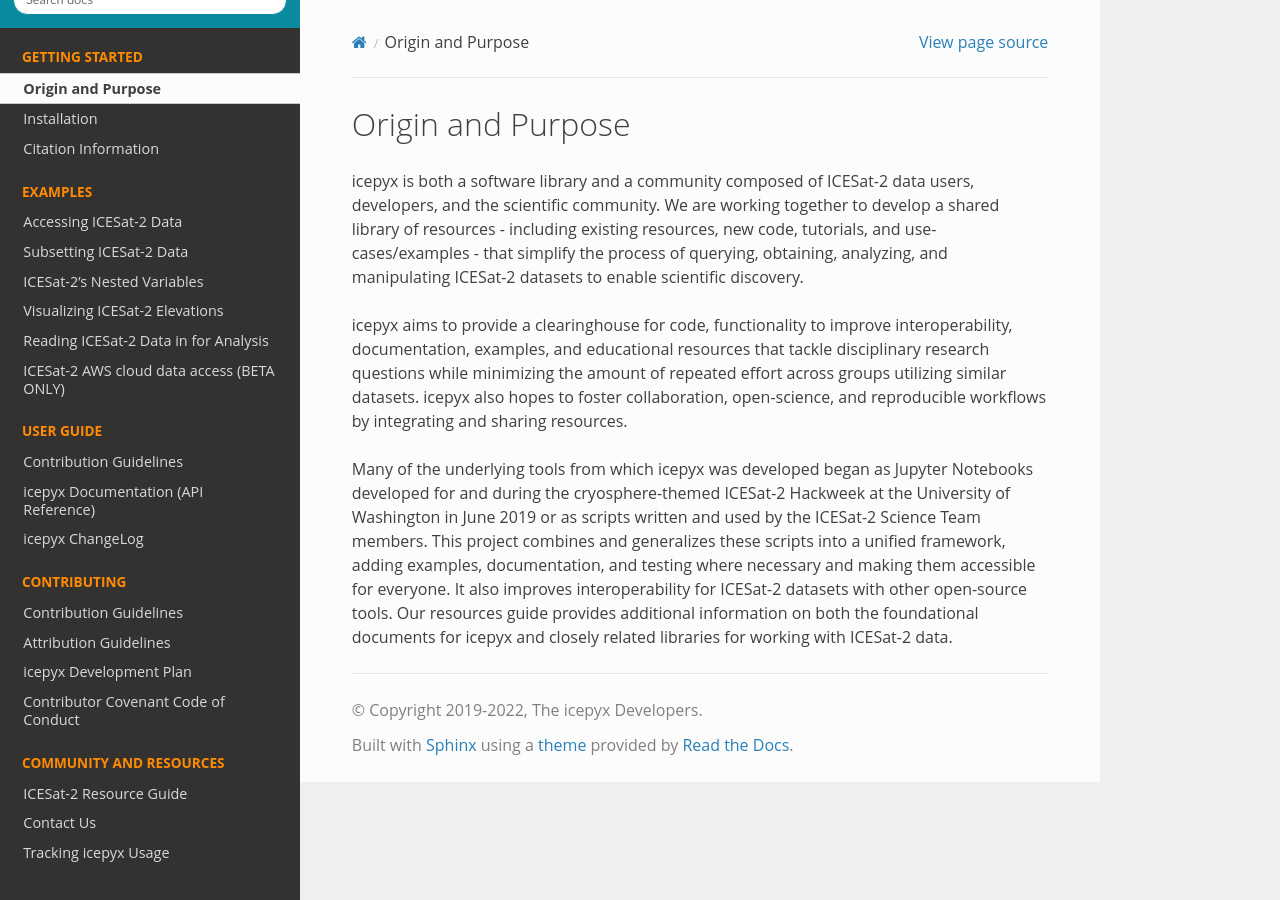
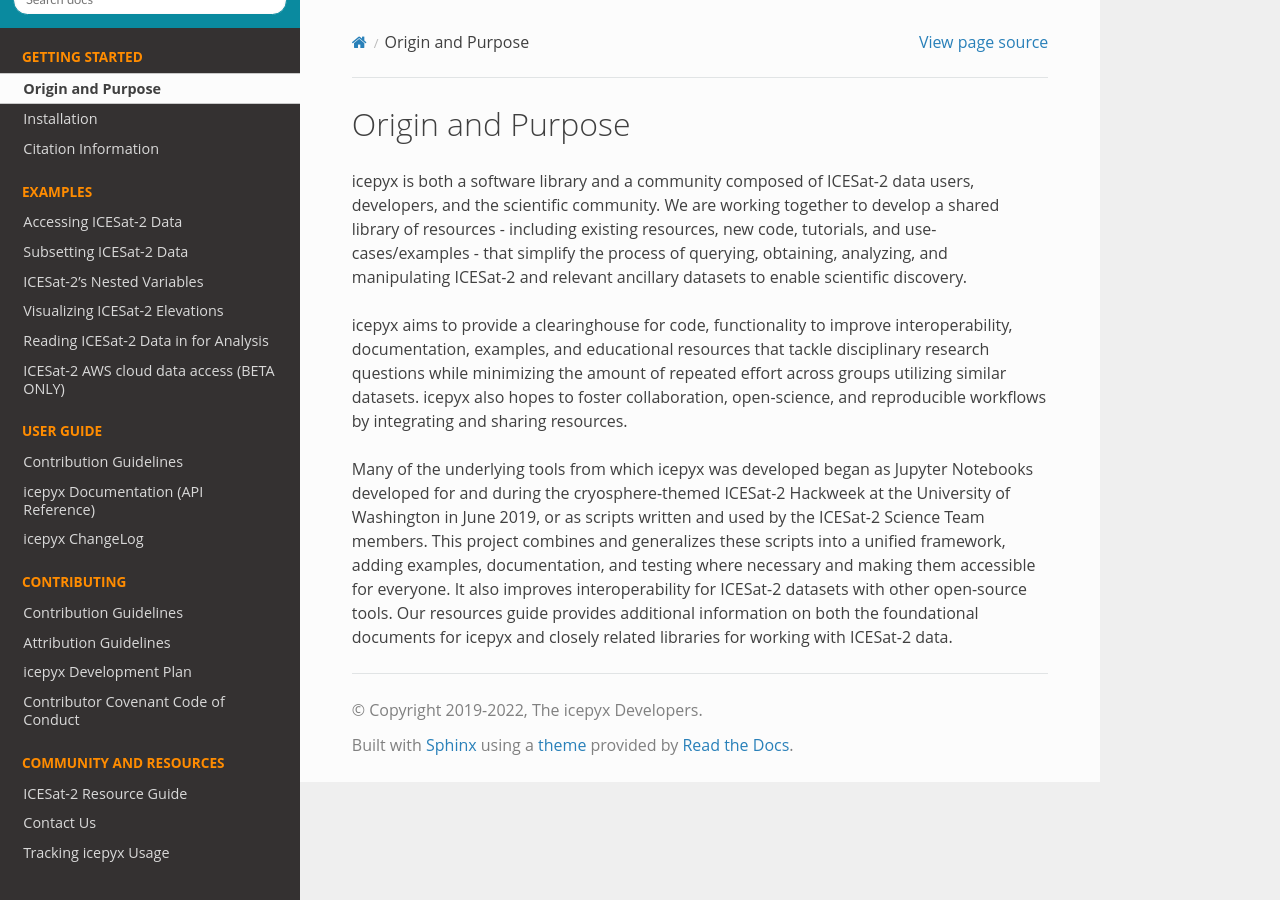
Before and after one commit to icesat2py/icepyx, a Sphinx documentation site: the page built from doc/source/getting_started/origin_purpose.rst, in a window 1280 px wide. Built offline with Sphinx 7.4.7 and the Read the Docs theme 2.0.0, drawn with Linux system fonts in a browser that asks for light colours; the version number could not be read and is left out.

Commit message:
added text to include ancillary data within icepyx

```diff
--- a/doc/source/getting_started/origin_purpose.rst
+++ b/doc/source/getting_started/origin_purpose.rst
@@ -1,8 +1,8 @@
 Origin and Purpose
 ==================
 
-icepyx is both a software library and a community composed of ICESat-2 data users, developers, and the scientific community. We are working together to develop a shared library of resources - including existing resources, new code, tutorials, and use-cases/examples - that simplify the process of querying, obtaining, analyzing, and manipulating ICESat-2 datasets to enable scientific discovery.
+icepyx is both a software library and a community composed of ICESat-2 data users, developers, and the scientific community. We are working together to develop a shared library of resources - including existing resources, new code, tutorials, and use-cases/examples - that simplify the process of querying, obtaining, analyzing, and manipulating ICESat-2 and relevant ancillary datasets to enable scientific discovery.
 
 icepyx aims to provide a clearinghouse for code, functionality to improve interoperability, documentation, examples, and educational resources that tackle disciplinary research questions while minimizing the amount of repeated effort across groups utilizing similar datasets. icepyx also hopes to foster collaboration, open-science, and reproducible workflows by integrating and sharing resources.
 
-Many of the underlying tools from which icepyx was developed began as Jupyter Notebooks developed for and during the cryosphere-themed ICESat-2 Hackweek at the University of Washington in June 2019 or as scripts written and used by the ICESat-2 Science Team members. This project combines and generalizes these scripts into a unified framework, adding examples, documentation, and testing where necessary and making them accessible for everyone. It also improves interoperability for ICESat-2 datasets with other open-source tools. Our :ref:`resources guide<resource_ref_label>` provides additional information on both the foundational documents for icepyx and closely related libraries for working with ICESat-2 data.
+Many of the underlying tools from which icepyx was developed began as Jupyter Notebooks developed for and during the cryosphere-themed ICESat-2 Hackweek at the University of Washington in June 2019, or as scripts written and used by the ICESat-2 Science Team members. This project combines and generalizes these scripts into a unified framework, adding examples, documentation, and testing where necessary and making them accessible for everyone. It also improves interoperability for ICESat-2 datasets with other open-source tools. Our :ref:`resources guide<resource_ref_label>` provides additional information on both the foundational documents for icepyx and closely related libraries for working with ICESat-2 data.
```
